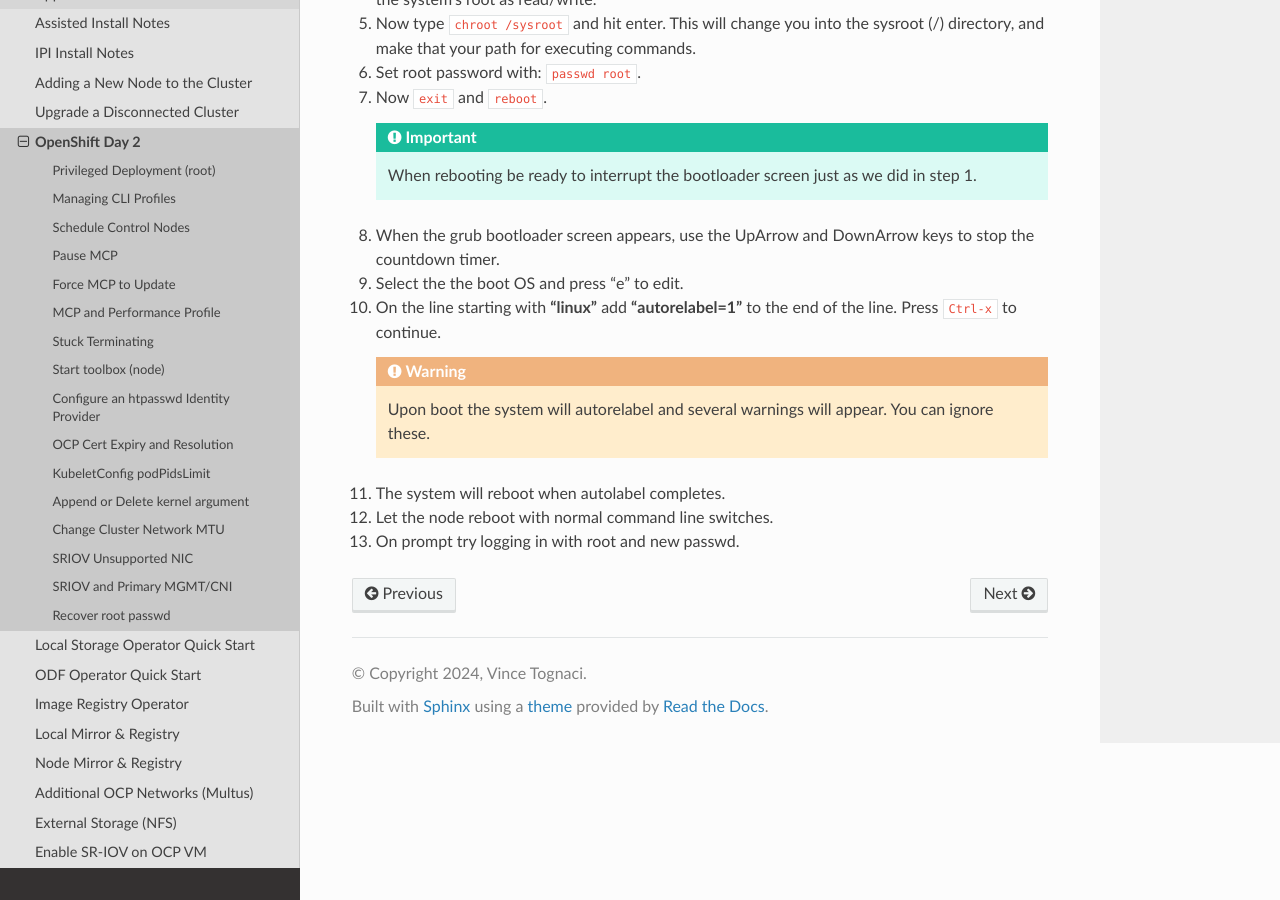
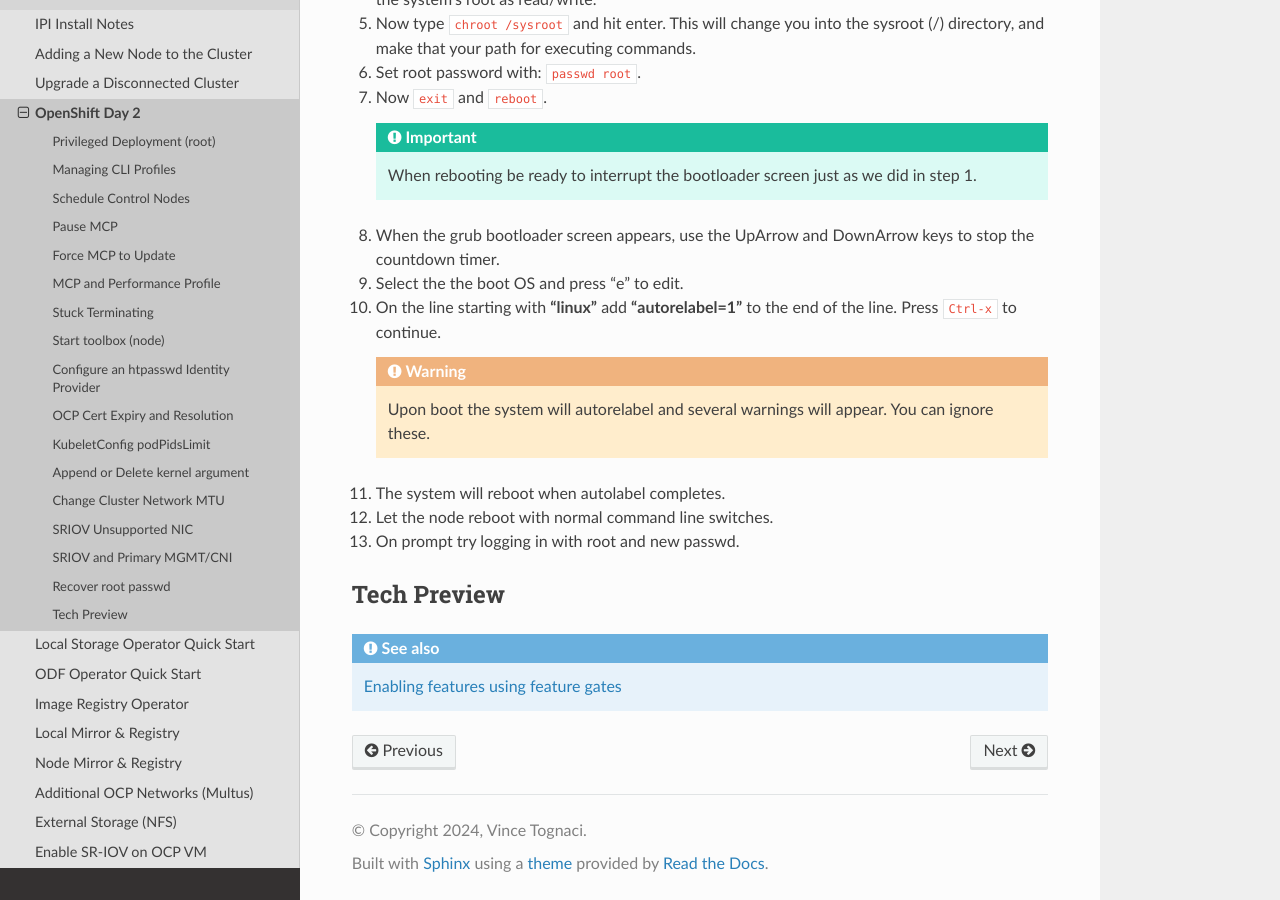
Before and after one commit to vtog/labGuides, a Sphinx documentation site: the page built from source/ocp/openshift-day2.rst, in a window 1280 px wide and 900 px high, scrolled down 16779 px. Built offline with Sphinx 7.4.7 and the Read the Docs theme 3.1.0, drawn with Linux system fonts in a browser that asks for light colours; pages that are not in the unit, such as notebooks, are missing from menus; some of the changed text lies outside the part shown.

Commit message:
tech preview day2 note

```diff
--- a/source/ocp/openshift-day2.rst
+++ b/source/ocp/openshift-day2.rst
@@ -868,3 +868,9 @@ Recover root passwd
 #. Let the node reboot with normal command line switches.
 
 #. On prompt try logging in with root and new passwd.
+
+Tech Preview
+------------
+
+.. seealso:: `Enabling features using feature gates
+   <https://docs.openshift.com/container-platform/4.16/nodes/clusters/nodes-cluster-enabling-features.html>`_
```
